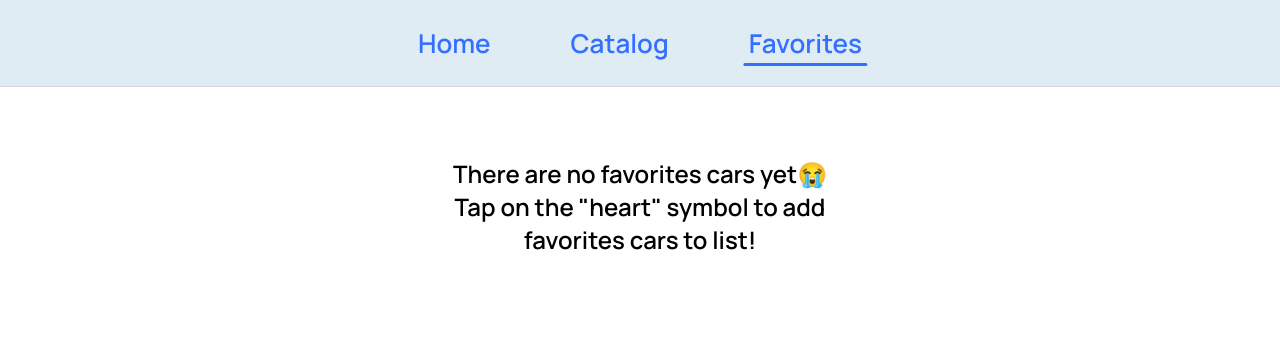
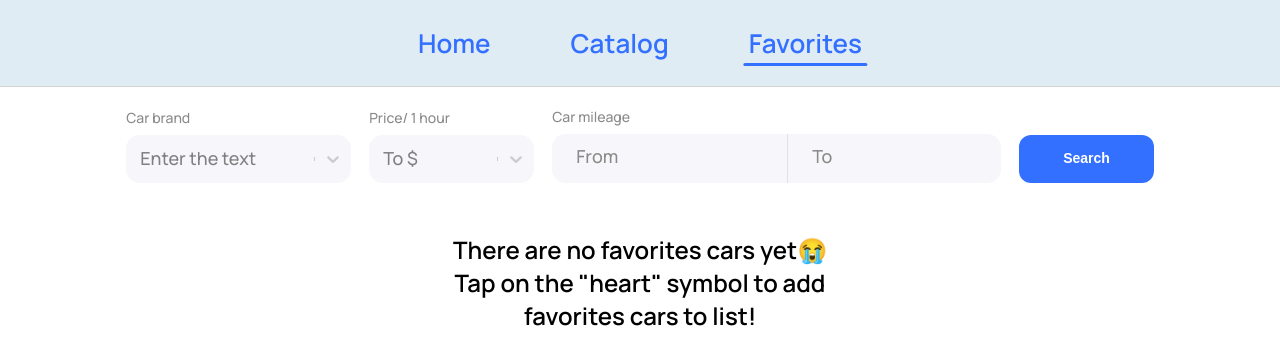
Before and after one commit to Kreal11/car-rent, a React (Create React App) app: page /test-task-car-rent/favorites in a window 1280 px wide. Shown: the top 364 px of the page. Built offline with nearby package versions, Linux system fonts and the light colour scheme.

Commit message:
added filtering of favorites cars

```diff
--- a/src/pages/favorites/Favorites.jsx
+++ b/src/pages/favorites/Favorites.jsx
@@ -1,16 +1,99 @@
-import React from 'react';
-import { useSelector } from 'react-redux';
-import { selectFavorites } from '../../redux/favorites/selectors';
+import React, { useRef, useState } from 'react';
+import { useDispatch, useSelector } from 'react-redux';
+import {
+  selectFavorites,
+  selectFilteredFavorites,
+} from '../../redux/favorites/selectors';
 import { FavoriteCar } from '../../components/favoriteCar/FavoriteCar';
-import { CatalogList, CatalogWrapper } from '../catalog/Catalog.styled';
+import {
+  CatalogList,
+  CatalogWrapper,
+  ResetSearchButton,
+  SearchButton,
+  SearchForm,
+} from '../catalog/Catalog.styled';
+import { CarBrandSelect } from '../../components/carBrandSelect/CarBrandSelect';
+import { RentPriceSelect } from '../../components/rentPriceSelect/RentPriceSelect';
+import { CarMileageInputs } from '../../components/carMileageSelect/CarMileageSelect';
+import { useForm } from 'react-hook-form';
+// import { filterCarsThunk } from '../../redux/filter/operations';
+import { toast } from 'react-toastify';
+import { setFilterFavorites } from '../../redux/favorites/favoritesSlice';
 
 export const Favorites = () => {
   const favorites = useSelector(selectFavorites);
+  const filteredFavorites = useSelector(selectFilteredFavorites);
+  const carBrandSelectRef = useRef();
+
+  const [rentalPrice, setRentalPrice] = useState(null);
+  const [mileageRange, setMileageRange] = useState({ min: null, max: null });
+
+  const { handleSubmit, setValue } = useForm();
+  const dispatch = useDispatch();
+
+  const submit = data => {
+    const filters = {
+      make: data.carBrand?.label || '',
+      rentalPrice: rentalPrice?.value || '',
+      mileage: {
+        min: mileageRange.from
+          ? parseInt(mileageRange.from.replace(/,/g, ''), 10)
+          : '',
+        max: mileageRange.to
+          ? parseInt(mileageRange.to.replace(/,/g, ''), 10)
+          : '',
+      },
+    };
+
+    if (filters.mileage.min === '' && filters.mileage.max === '') {
+      filters.mileage = '';
+    }
+
+    if (Object.values(filters).some(value => value !== '')) {
+      dispatch(setFilterFavorites(filters));
+    } else {
+      toast.info('Fill in at least one field!');
+    }
+  };
+
+  const handleResetParameters = () => {
+    window.location.reload();
+  };
 
   return (
     <CatalogWrapper>
+      <SearchForm action="" onSubmit={handleSubmit(submit)}>
+        <CarBrandSelect
+          id="carBrand"
+          label="Car brand"
+          onChange={selectedOption => setValue('carBrand', selectedOption)}
+          ref={carBrandSelectRef}
+        />
+        <RentPriceSelect
+          id="rentPrice"
+          label="Price/ 1 hour"
+          onChange={selectedOption => setRentalPrice(selectedOption)}
+        />
+        <CarMileageInputs
+          id="carMileage"
+          label="Car mileage"
+          onChange={mileage => setMileageRange(mileage)}
+        />
+
+        <SearchButton type="submit">Search</SearchButton>
+        {filteredFavorites?.length ? (
+          <ResetSearchButton type="button" onClick={handleResetParameters}>
+            Reset search
+          </ResetSearchButton>
+        ) : null}
+      </SearchForm>
+
       <CatalogList>
-        {favorites.length ? (
+        {filteredFavorites?.length ? (
+          filteredFavorites?.map((favoriteCar, index) => {
+            return <FavoriteCar key={index} favoriteCar={favoriteCar} />;
+          })
+        ) : favorites?.length ? (
           favorites?.map((favoriteCar, index) => {
             return <FavoriteCar key={index} favoriteCar={favoriteCar} />;
           })
--- a/src/redux/favorites/favoritesSlice.js
+++ b/src/redux/favorites/favoritesSlice.js
@@ -2,6 +2,7 @@ import { createSlice } from '@reduxjs/toolkit';
 
 const initialState = {
   favorites: [],
+  filteredFavorites: [],
 };
 
 const favoritesSlice = createSlice({
@@ -19,8 +20,53 @@ const favoritesSlice = createSlice({
         favorite => favorite.id !== payload.id
       );
     },
+
+    setFilterFavorites: (state, { payload }) => {
+      console.log(payload);
+      const { make, rentalPrice, mileage } = payload;
+
+      state.filteredFavorites = state.favorites.filter(car => {
+        const makeMatch = !make || car.make === make;
+        const priceMatch =
+          !rentalPrice ||
+          Number(car.rentalPrice.replace(/\D/g, '')) <= rentalPrice;
+        const mileageMatch =
+          !mileage ||
+          (car.mileage >= mileage.min && car.mileage <= mileage.max);
+
+        return makeMatch && priceMatch && mileageMatch;
+      });
+      console.log(state.filteredFavorites);
+      // const filteredFavorites = state.favorites.filter(car => {
+      //   const makeMatch = !payload.make || car.make === payload.make;
+      //   const priceMatch =
+      //     !payload.rentalPrice ||
+      //     Number(car.rentalPrice.replace(/\D/g, '')) <= payload.rentalPrice;
+      //   if (!payload.mileage.min && payload.mileage.max) {
+      //     return makeMatch && priceMatch && car.mileage <= payload.mileage.max;
+      //   }
+      //   if (!payload.mileage.max && payload.mileage.min) {
+      //     const mileageMatchFrom = car.mileage >= payload.mileage.min;
+      //     return makeMatch && priceMatch && mileageMatchFrom;
+      //   }
+
+      //   const mileageMatch =
+      //     payload.mileage === '' ||
+      //     (car.mileage >= payload.mileage.min &&
+      //       car.mileage <= payload.mileage.max);
+
+      //   return makeMatch && priceMatch && mileageMatch;
+      // });
+      // console.log(filteredFavorites);
+      // state.filteredFavorites = [];
+      // state.filteredFavorites = [
+      //   ...state.filteredFavorites,
+      //   ...filteredFavorites,
+      // ];
+    },
   },
 });
 
-export const { addToFavorites, removeFromFavorites } = favoritesSlice.actions;
+export const { addToFavorites, removeFromFavorites, setFilterFavorites } =
+  favoritesSlice.actions;
 export const favoritesReducer = favoritesSlice.reducer;
--- a/src/redux/favorites/selectors.js
+++ b/src/redux/favorites/selectors.js
@@ -1 +1,3 @@
 export const selectFavorites = state => state.favorites.favorites;
+export const selectFilteredFavorites = state =>
+  state.favorites.filteredFavorites;
```
